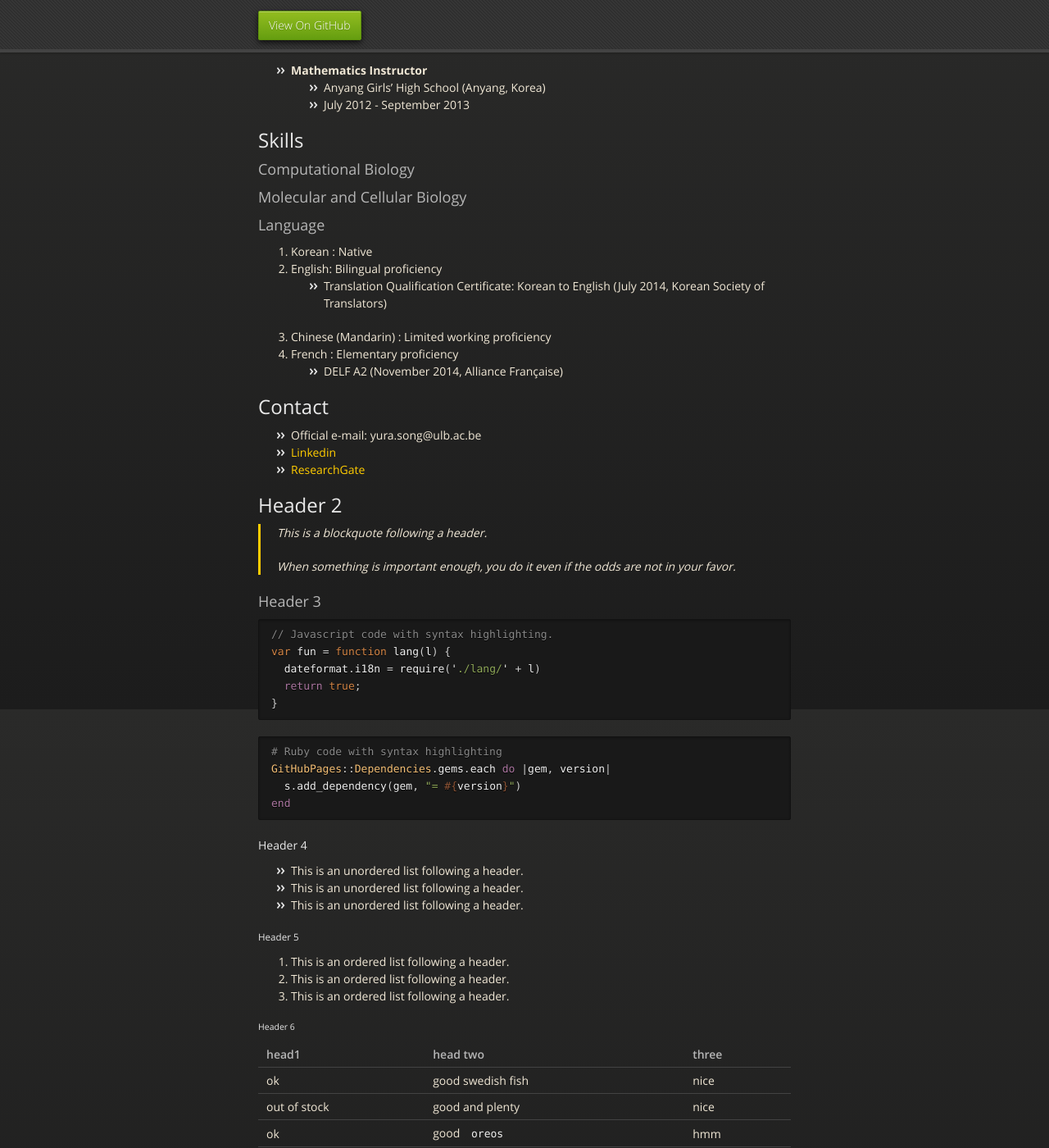
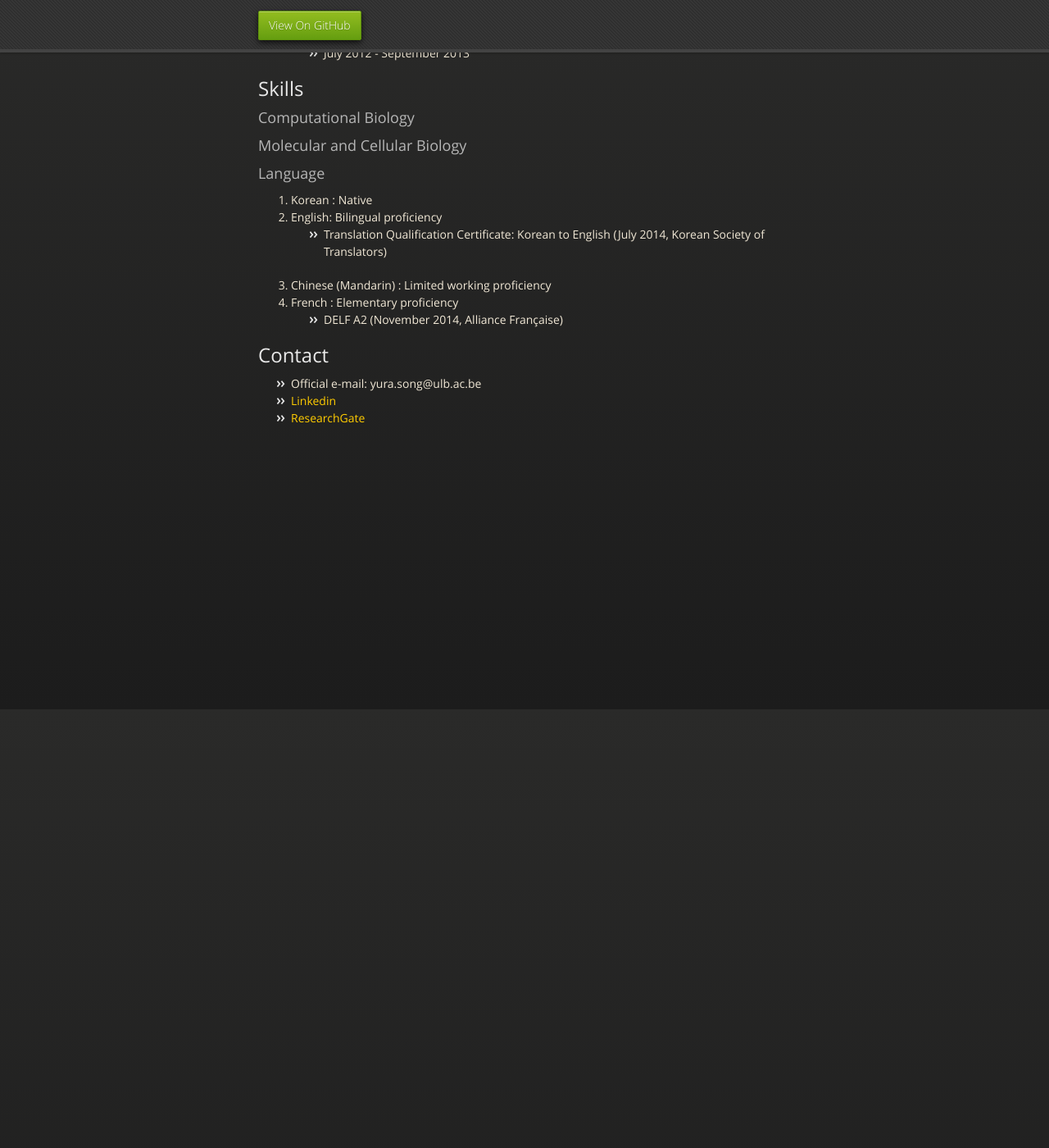
Before and after one commit to yurasong/yurasong.github.io, a Jekyll site: the page built from index.md, in a window 1280 px wide and 1400 px high, scrolled down 3635 px. Shown: the whole window at 82% size. Built offline with Jekyll 4.4.1, drawn with Linux system fonts in a browser that asks for light colours; after the commit the page ends 4265 px from its top, so only the background shows below that; some of the changed text lies outside the part shown.

Commit message:
residue out

````diff
--- a/index.md
+++ b/index.md
@@ -16,11 +11,13 @@ Text can be **bold**, _italic_, or ~~strikethrough~~.
 
 ## Interest
 
-*   Cancer genomics
-*   Analysis of Next-generation sequencing (NGS) data
-*   Understanding landscape underneath squamous cell carcinoma (SCC)
+*   Understanding genomic landscape underneath squamous cell carcinoma (SCC)
+*   will be added
+
+*   Drug development and computer-aided drug design for cancer
+
 *   Population genomics for syndromes including environmental factor
-*   Drug development and computer-aided drug design
+
 
 ## Education
 
@@ -181,111 +178,3 @@ Text can be **bold**, _italic_, or ~~strikethrough~~.
 * Official e-mail: yura.song@ulb.ac.be
 * [Linkedin](https://www.linkedin.com/in/yurasong/)
 * [ResearchGate](https://www.researchgate.net/profile/Yura_Song?ev=hdr_xprf&_sg=g2cNMfb4uhXn4J9onTHRB0QmtpXQWmJ3YA93nqu9zynhck--9DSlvm0euyoV5y5_d1AdUwRBnEk6ZHnCSVmwLzox)
-
-## Header 2
-
-> This is a blockquote following a header.
->
-> When something is important enough, you do it even if the odds are not in your favor.
-
-### Header 3
-
-```js
-// Javascript code with syntax highlighting.
-var fun = function lang(l) {
-  dateformat.i18n = require('./lang/' + l)
-  return true;
-}
-```
-
-```ruby
-# Ruby code with syntax highlighting
-GitHubPages::Dependencies.gems.each do |gem, version|
-  s.add_dependency(gem, "= #{version}")
-end
-```
-
-#### Header 4
-
-*   This is an unordered list following a header.
-*   This is an unordered list following a header.
-*   This is an unordered list following a header.
-
-##### Header 5
-
-1.  This is an ordered list following a header.
-2.  This is an ordered list following a header.
-3.  This is an ordered list following a header.
-
-###### Header 6
-
-| head1        | head two          | three |
-|:-------------|:------------------|:------|
-| ok           | good swedish fish | nice  |
-| out of stock | good and plenty   | nice  |
-| ok           | good `oreos`      | hmm   |
-| ok           | good `zoute` drop | yumm  |
-
-### There's a horizontal rule below this.
-
-* * *
-
-### Here is an unordered list:
-
-*   Item foo
-*   Item bar
-*   Item baz
-*   Item zip
-
-### And an ordered list:
-
-1.  Item one
-1.  Item two
-1.  Item three
-1.  Item four
-
-### And a nested list:
-
-- level 1 item
-  - level 2 item
-  - level 2 item
-    - level 3 item
-    - level 3 item
-- level 1 item
-  - level 2 item
-  - level 2 item
-  - level 2 item
-- level 1 item
-  - level 2 item
-  - level 2 item
-- level 1 item
-
-### Small image
-
-![Octocat](https://github.githubassets.com/images/icons/emoji/octocat.png)
-
-### Large image
-
-![Branching](https://guides.github.com/activities/hello-world/branching.png)
-
-
-### Definition lists can be used with HTML syntax.
-
-<dl>
-<dt>Name</dt>
-<dd>Godzilla</dd>
-<dt>Born</dt>
-<dd>1952</dd>
-<dt>Birthplace</dt>
-<dd>Japan</dd>
-<dt>Color</dt>
-<dd>Green</dd>
-</dl>
-
-```
-Long, single-line code blocks should not wrap. They should horizontally scroll if they are too long. This line should be long enough to demonstrate this.
-```
-
-```
-The final element.
-```
````
Also changed, not shown: other parts of index.md (+0 -5 lines).
